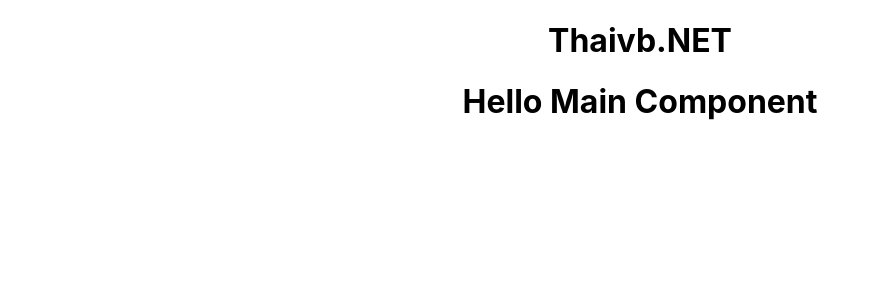
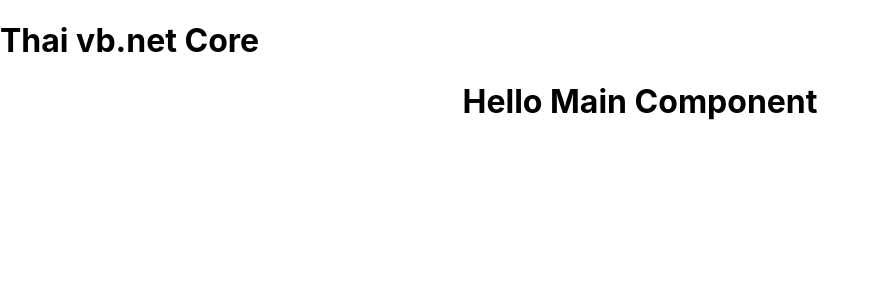
Before and after one commit to supakjack/react-bootstrap-redux, a React (Create React App) app in the folder firstreact/: page / in a window 1280 px wide. Shown: the top 300 px of the page, without its empty margins (0-879 px from the left). Built offline with nearby package versions, Linux system fonts and the light colour scheme.

Commit message:
pass by props
pass by props

```diff
--- a/firstreact/src/App.js
+++ b/firstreact/src/App.js
@@ -4,9 +4,11 @@
 
 function App() {
   return (
-    <div className="App">
-      <Header />
-      <h1>Hello Main Component</h1>
+    <div>
+      <Header title="Thai vb.net Core" />
+      <div className="App">
+        <h1>Hello Main Component</h1>
+      </div>
     </div>
   );
 }
--- a/firstreact/src/Header.js
+++ b/firstreact/src/Header.js
@@ -1,9 +1,9 @@
 import React from 'react'
 
-function Header() {
+function Header(props) {
     return (
         <div>
-            <h1>Thaivb.NET</h1>
+            <h1>{props.title}</h1>
         </div>
     )
 }
```
